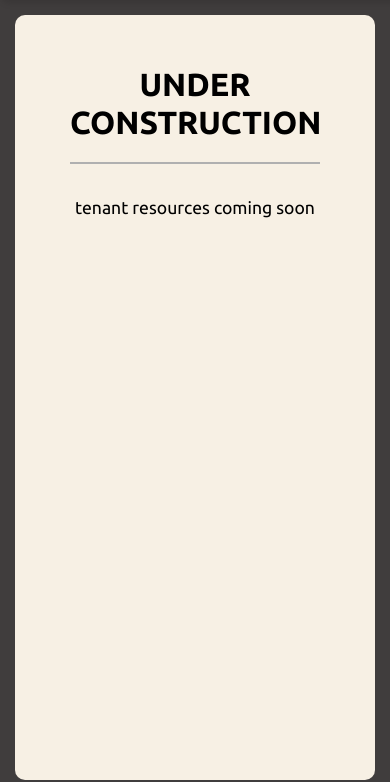
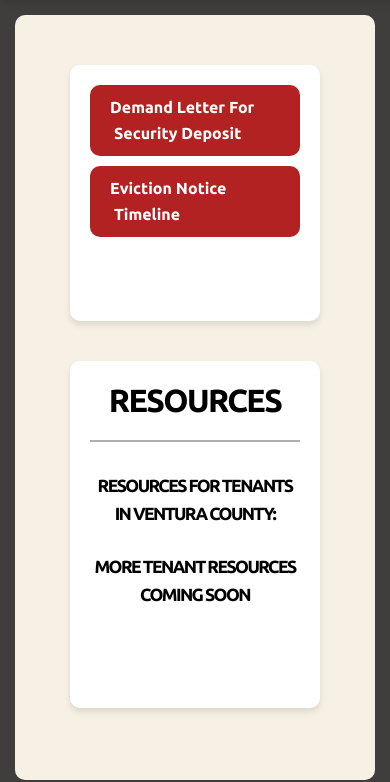
Before and after one commit to VenturaTenantsUnion/VTU-Website, a plain HTML site: page resources.html in a window 390 px wide. Shown: the part 70-852 px from the top of the page. Drawn offline with Linux system fonts and the light colour scheme.

Commit message:
more fixes - mobile + resources

```diff
--- a/resources.html
+++ b/resources.html
@@ -6,13 +6,12 @@
     <title>Resources | VTU</title>
     <link rel="stylesheet" href="styles.css">
     <link href="https://fonts.googleapis.com/css2?family=Ubuntu:wght@400;700&display=swap" rel="stylesheet">
-        <!-- Existing meta tags -->
     <link rel="icon" type="image/x-icon" href="/images/favicon.ico">
-        <!-- For modern browsers -->
     <link rel="icon" type="image/png" sizes="32x32" href="/images/favicon_io(1)/favicon-32x32.png">
     <link rel="icon" type="image/png" sizes="16x16" href="/images/favicon_io(1)/favicon-16x16.png">
-        <!-- Apple Touch Icon -->
     <link rel="apple-touch-icon" sizes="180x180" href="/images/favicon_io(1)/apple-touch-icon.png">
+    <!-- Add FontAwesome CDN link -->
+    <link rel="stylesheet" href="https://cdnjs.cloudflare.com/ajax/libs/font-awesome/6.0.0-beta3/css/all.min.css">
 </head>
 <body class="join-page">
     <header>
@@ -32,17 +31,33 @@
         </nav>
     </header>
     <div class="page-wrapper">
-        <main>
-            <section>
-            <h2 class="entry-title">
-					Under Construction
-                </h2>
-                <p>tenant resources coming soon</p>
+        <main class="main-content">
+            <aside class="sidebar">
+                <ul>
+                    <li>
+                        <a class="click-btn btn-style902" href="https://selfhelp.courts.ca.gov/form/demand-letter-for-security-depos" target="_blank">
+                            <div class="block"><span></span></div>
+                            <span data-name="hover">Demand Letter For</span>
+                            <span data-name="me">Security Deposit</span>
+                        </a>
+                    </li>
+                    <li>
+                        <a class="click-btn btn-style902" href="https://selfhelp.courts.ca.gov/eviction-tenant" target="_blank">
+                            <div class="block"><span></span></div>
+                            <span data-name="hover">Eviction Notice</span>
+                            <span data-name="me">Timeline</span>
+                        </a>
+                    </li>
+                </ul>
+            </aside>
+            <section class="content">
+                <h2 class="entry-title">Resources</h2>
+                <p>Resources for tenants in Ventura County:</p>
+                <p>More tenant resources coming soon</p>
             </section>
         </main>
     </div>
     <footer id="footer-placeholder"></footer>
-
     <script>
         // Load footer content
         fetch('footer.html')
@@ -51,5 +66,11 @@
                 document.getElementById('footer-placeholder').outerHTML = data;
             });
     </script>
+    <script>
+        // Toggle mobile menu
+        document.querySelector(".menu-toggle").addEventListener("click", function () {
+            document.querySelector("nav ul").classList.toggle("active");
+        });
+    </script>
 </body>
 </html>
--- a/styles.css
+++ b/styles.css
@@ -938,3 +938,141 @@ body.join-page p {
         height: 20px;
     }
 }
+
+@media (max-width: 768px) {
+    .main-content {
+        flex-direction: column;
+    }
+
+    .sidebar {
+        max-width: 100%;
+        margin-bottom: 20px;
+    }
+
+    .content {
+        flex: 1;
+    }
+}
+
+/* Main content layout */
+.main-content {
+    display: flex;
+    flex-direction: row;
+    gap: 20px;
+}
+
+/* Sidebar styles */
+.sidebar {
+    flex: 1;
+    max-width: 25%;
+    background-color: white;
+    padding: 20px;
+    border-radius: var(--border-radius);
+    box-shadow: var(--box-shadow);
+}
+
+.sidebar ul {
+    list-style: none;
+    padding: 0;
+    margin: 0;
+}
+
+.sidebar ul li {
+    margin-bottom: 10px;
+}
+
+.sidebar ul li a {
+    display: block;
+    padding: 10px 20px;
+    color: #fff;
+    background-color: #b22222; /* Red color for the button */
+    text-decoration: none;
+    font-weight: bold;
+    border-radius: var(--border-radius);
+    position: relative;
+    overflow: hidden;
+    transition: background-color 0.3s ease, color 0.3s ease;
+}
+
+.sidebar ul li a .block {
+    width: 30%;
+    height: 100%;
+    position: absolute;
+    top: 0;
+    left: -30%;
+    background-color: rgba(237, 157, 190, 0.5);
+    border-radius: 0 200% 200% 0;
+    transition: all 0.25s;
+    z-index: 1;
+    display: flex;
+    align-items: center;
+    justify-content: center;
+}
+
+.sidebar ul li a .block span {
+    display: block;
+    text-align: center;
+    width: 100%;
+}
+
+.sidebar ul li a .block span::before {
+    content: "\f054";
+    font-family: "FontAwesome";
+    font-size: 10px;
+    color: #fff;
+}
+
+.sidebar ul li a:hover .block {
+    left: 0;
+}
+
+.sidebar ul li a span[data-name="hover"] {
+    display: inline-block;
+    transition: all 0.25s;
+    transform: translate(0, 0);
+}
+
+.sidebar ul li a span[data-name="me"] {
+    margin-left: 0.25em;
+    transition: all 0.25s;
+    opacity: 1;
+}
+
+.btn-style902:hover span[data-name="me"] {
+    opacity: 0;
+}
+
+.btn-style902:hover span[data-name="hover"] {
+    transition-delay: 0.2s;
+    transform: translate(1.5em, 0);
+}
+
+.btn-style902:hover .block {
+    transition-delay: 0.2s;
+    left: 0;
+}
+
+/* Content styles */
+.content {
+    flex: 3;
+    padding: 20px;
+    background-color: #fff;
+    border-radius: var(--border-radius);
+    box-shadow: var(--box-shadow);
+}
+
+/* Responsive styles */
+@media (max-width: 768px) {
+    .main-content {
+        flex-direction: column;
+    }
+
+    .sidebar {
+        max-width: 100%;
+        margin-bottom: 20px;
+    }
+
+    .content {
+        flex: 1;
+    }
+}
```
Also changed, not shown: about.html (+6 -0 lines), events.html (+6 -0 lines), join.html (+6 -0 lines), stories.html (+6 -0 lines). Lines whose indentation alone changed are shown as unchanged.
